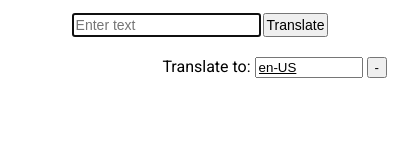
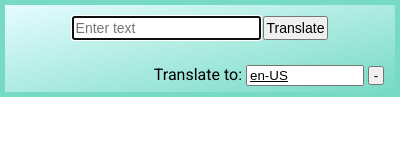
Before and after one commit to emilamaj/translate, a browser extension: page extension/popup.html in a window 400 px wide. Drawn offline with Linux system fonts and the light colour scheme.

Commit message:
Nicer UI

```diff
--- a/extension/popup.css
+++ b/extension/popup.css
@@ -2,9 +2,14 @@
 
 body {
     font-family: 'Roboto', sans-serif;
+    margin: 0px;
 }
 
 #translatePopupContainer {
+    border: 5px solid rgb(118, 218, 196);
+    margin: 0;
+    padding: 6px;
+    background-image: linear-gradient(to bottom right, rgb(229 252 255), rgb(118, 218, 196));
 }
 
 #translateInputSection {
@@ -16,7 +21,7 @@ body {
 
 #translateOutputSection {
     padding: 5px;
-    padding-top: 0;
+    font-size: 10px;
 }
 
 #textToTranslate {
@@ -30,10 +35,18 @@ body {
     margin-left: 2px;
 }
 
+#translationInput {
+    font-size: 14px;
+    padding: 5px;
+    font-weight: bold;
+    color: #1d2c33; /* Change the text color to a lighter black/grey */
+}
+
 #translationResult {
     font-size: 14px;
     padding: 5px;
     font-weight: bold;
+    color: #1d2c33; /* Change the text color to a lighter black/grey */
 }
 
 #languageTarget {
@@ -42,10 +55,15 @@ body {
 }
 
 #languageTargetText {
-    width: 100px;
+    width: 110px;
     cursor: pointer;
     user-select: text;
     text-decoration: underline;
+}
+
+#resetLanguageTarget {
+    width: 16px;
+    padding: 0;
 }
 
 .spinner {
```
